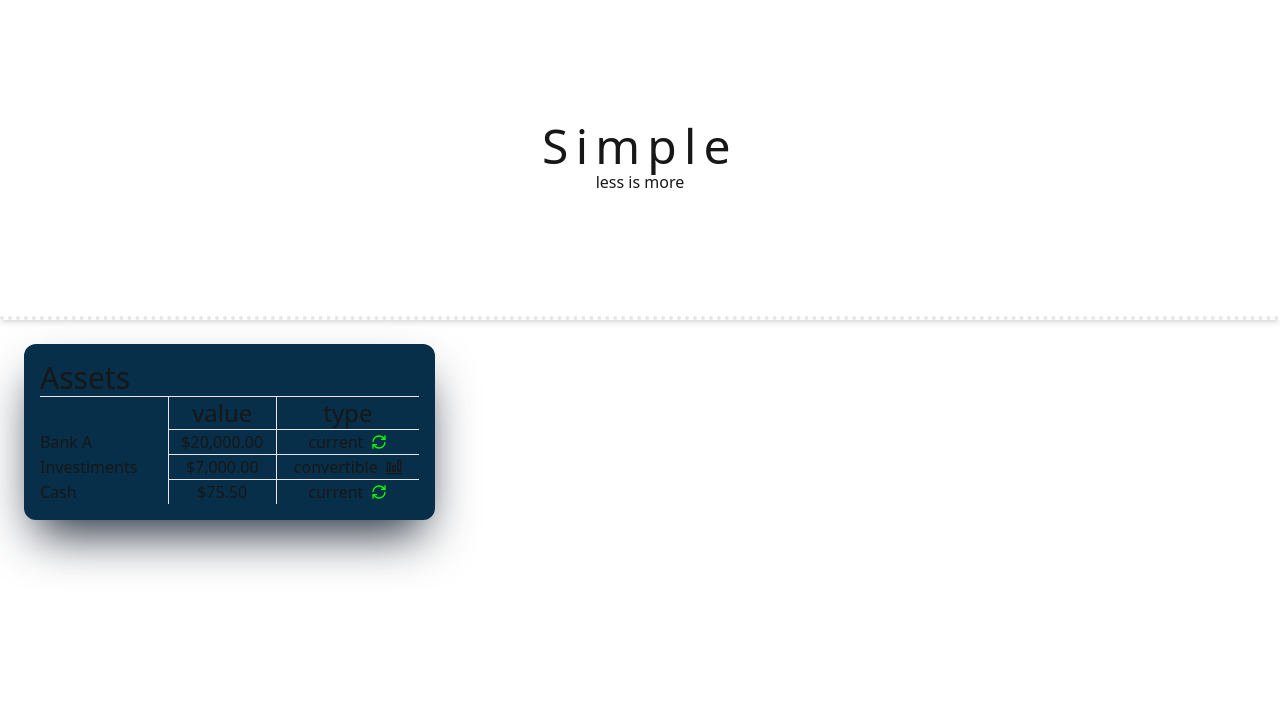
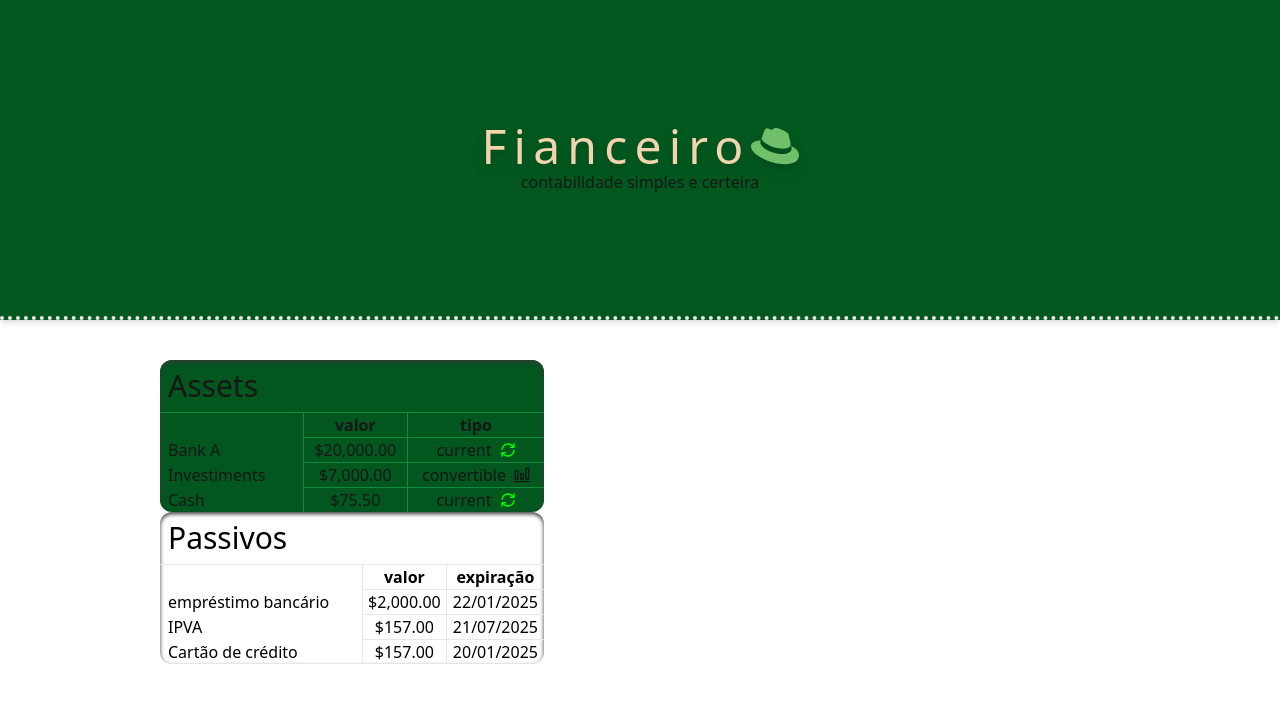
Before and after one commit to naruegsantos/fianceiro, a Next.js app: page / in a window 1280 px wide. Shown: the top 702 px of the page. Built offline with nearby package versions, Linux system fonts and the light colour scheme.

Commit message:
feat: add assets and liabilities cards.

```diff
--- /dev/null
+++ b/app/components/assetsCard.tsx
@@ -0,0 +1,41 @@
+import { GrPowerCycle, GrBarChart } from "react-icons/gr";
+import { IAsset } from "./types";
+
+export default function AssetsCard({data, direction}:{data:IAsset[], direction?:string}){
+    return(
+        <div className={`pt-2 self-${direction} border-white bg-[#02571F] w-2/5 rounded-xl shadow-inner shadow-[rgb(55,55,55)]`}>
+          <h1 className="text-3xl pl-2 pb-2">Assets</h1>
+          <div className=" table w-full  divide-y divide-[#0F8C3B]">
+            <div className="table-header-group divide-[#0F8C3B] divide-x divide-y">
+                <div className="table-cell text-center border-t border-[#0F8C3B]"></div>
+                <div className="table-cell text-center font-bold">valor</div>
+                <div className="table-cell text-center font-bold">tipo</div>
+            </div>
+          <div className="table-row-group divide-y divide-x divide-[#0F8C3B]">
+              {data.map((i) => (
+              <div key={i.id} className="table-row divide-y divide-x divide-[#0F8C3B] ">
+                  <div className="table-cell ont-bold px-2  ">{i.name}</div>
+                  <div className="table-cell text-center ">
+                  {
+                      new Intl.NumberFormat('en-US', { style: 'currency', currency: 'USD' }).format(i.value,)
+                  }
+                  </div>
+                  <div className="table-cell ">
+                  <span className="flex items-center  justify-center gap-2">
+                      {i.type?
+                      "current"
+                      : "convertible"
+                      }
+                      {i.type?
+                      <GrPowerCycle style={{color:"rgb(0,255,0)"}}/>
+                      : <GrBarChart/>
+                      }
+                  </span>
+                  </div>
+              </div>
+              ))}
+          </div>
+          </div>
+      </div>
+    )
+}
--- a/app/components/cards.tsx
+++ b/app/components/cards.tsx
@@ -1,45 +1,13 @@
-import { GrPowerCycle } from "react-icons/gr";
-import { GrBarChart } from "react-icons/gr";
-import { IAsset } from "./types";
+import AssetsCard from "./assetsCard";
+import LiabilitiesCard from "./liabilitiesCard";
+import { IAsset, ILiabilities } from "./types";
 
-export default function Cards({assets}:{assets:IAsset[]}) {
+export default function Cards({assets, liabilities}:{assets:IAsset[], liabilities:ILiabilities[]}) {
 
   return (
-    <section>
-      <div className="p-4 border-white bg-sky-950 w-1/3 rounded-xl shadow-gray-800 shadow-2xl">
-        <h1 className="text-3xl">Assets</h1>
-        <div className=" table w-full  divide-y divide-white">
-          <div className="table-header-group divide-x divide-y">
-            <div className="table-cell text-center border-t"></div>
-            <div className="table-cell text-center text-2xl">value</div>
-            <div className="table-cell text-center text-2xl">type</div>
-          </div>
-          <div className="table-row-group divide-y">
-            {assets.map((i) => (
-              <div className="table-row divide-y divide-x">
-                <div className="table-cell">{i.name}</div>
-                <div className="table-cell text-center ">
-                  {
-                    new Intl.NumberFormat('en-US', { style: 'currency', currency: 'USD' }).format(i.value,)
-                  }
-                </div>
-                <div className="table-cell ">
-                  <span className="flex items-center  justify-center gap-2">
-                    {i.type?
-                      "current"
-                      : "convertible"
-                    }
-                    {i.type?
-                      <GrPowerCycle style={{color:"rgb(0,255,0)"}}/>
-                      : <GrBarChart/>
-                    }
-                  </span>
-                </div>
-              </div>
-            ))}
-          </div>
-        </div>
-      </div>
+    <section className="flex flex-col w-9/12">
+      <AssetsCard data={assets}/>
+      <LiabilitiesCard direction="end" data={liabilities}/>
     </section>
   )
 }
--- /dev/null
+++ b/app/components/liabilitiesCard.tsx
@@ -0,0 +1,46 @@
+import { GrPowerCycle, GrBarChart, GrCircleAlert } from "react-icons/gr";
+
+import {ILiabilities } from "./types";
+
+export default function LiabilitiesCard({data, direction}:{data:ILiabilities[], direction?:string}){
+    data.forEach((i) => {
+        console.log(new Date(i.expiration) <= new Date());
+        console.log(new Date(i.expiration));
+
+    })
+
+    return(
+        <div className={`pt-2 self-${direction} bg-white text-black w-2/5 rounded-xl shadow-inner shadow-[rgb(55,55,55)]`}>
+          <h1 className="text-3xl pl-2 pb-2">Passivos</h1>
+          <div className=" table w-full  divide-y divide-white">
+          <div className="table-header-group divide-x divide-y">
+            <div className="table-cell text-center border-t"></div>
+            <div className="table-cell text-center font-bold">valor</div>
+            <div className="table-cell text-center font-bold">expiração</div>
+          </div>
+          <div className="table-row-group divide-y">
+              {data.map((i) => (
+              <div key={i.id} className="table-row divide-y divide-x ">
+                  <div className="table-cell ont-bold px-2  ">{i.name}</div>
+                  <div className="table-cell text-center ">
+                  {
+                      new Intl.NumberFormat('en-US', { style: 'currency', currency: 'USD' }).format(i.value,)
+                  }
+                  </div>
+                  <div className="table-cell ">
+                  <span className="flex items-center  justify-center gap-2">
+                        {/* no working, needs manual parsing */}
+                        {i.expiration}
+                        {new Date(i.expiration) > new Date()?
+                         <GrCircleAlert style={{color:"yellow"}}/>
+                        : ""
+                        }
+                  </span>
+                  </div>
+              </div>
+              ))}
+          </div>
+          </div>
+      </div>
+    )
+}
--- a/app/globals.css
+++ b/app/globals.css
@@ -29,7 +29,7 @@
 
 @media (prefers-color-scheme: dark) {
   :root {
-    --background: #0a0a0a;
+    --background: rgb(22,22,22);
     --foreground: #ededed;
   }
 }
--- a/app/page.tsx
+++ b/app/page.tsx
@@ -1,34 +1,59 @@
 import Image from "next/image";
 import Cards from "./components/cards";
-import { IAsset } from "./components/types";
+import { IAsset, ILiabilities } from "./components/types";
+import { FaRedhat } from "react-icons/fa";
 
-const MOCK:IAsset[] = [
+const assetsMock:IAsset[] = [
   {
     name:"Bank A",
     value:20000,
     type:true, // true if curent, false if convertible
+    id:1,
   },
   {
     name:"Investiments",
     value:7000,
     type:false,
+    id: 2,
   },
   {
     name:"Cash",
     value:75.50,
     type:true,
+    id:3,
   },
+]
+
+const liabilitiesMock:ILiabilities[] = [
+  {
+    id:1,
+    name:"empréstimo bancário",
+    value:2000,
+    expiration:new Date().toLocaleDateString("pt-BR")
+  },
+  {
+    id:2,
+    name:"IPVA",
+    value:157,
+    expiration: new Date( new Date().setDate( new Date().getDate() + 30 * 6)).toLocaleDateString("pt-BR")
+  },
+  {
+    id:3,
+    name:"Cartão de crédito",
+    value:157,
+    expiration: new Date( new Date().setDate(20)).toLocaleDateString("pt-BR")
+  }
 ]
 
 export default function Home() {
   return (
     <>
-      <header className="shadow-md ] border-b-4 border-dotted h-80 flex flex-col text-center justify-center">
-        <h1 className="text-5xl title ease-in">Simple</h1>
-        <span>less is more</span>
+      <header className="shadow-md bg-[#02571F] border-b-4 border-dotted h-80 flex flex-col items-center justify-center">
+        <h1 className="text-5xl drop-shadow-lg title ease-in flex w-fit text-[#F2D4AE]">Fianceiro <FaRedhat style={{color:"#72BF6A"}}/></h1>
+        <span className="text-[]">contabilidade simples e certeira</span>
       </header>
-      <main className="p-6">
-        <Cards assets={MOCK}/>
+      <main className="flex flex-col items-center mt-10">
+        <Cards liabilities={liabilitiesMock} assets={assetsMock}/>
       </main>
     </>
   );
```
Also changed, not shown: app/components/types.ts (+11 -0 lines).
